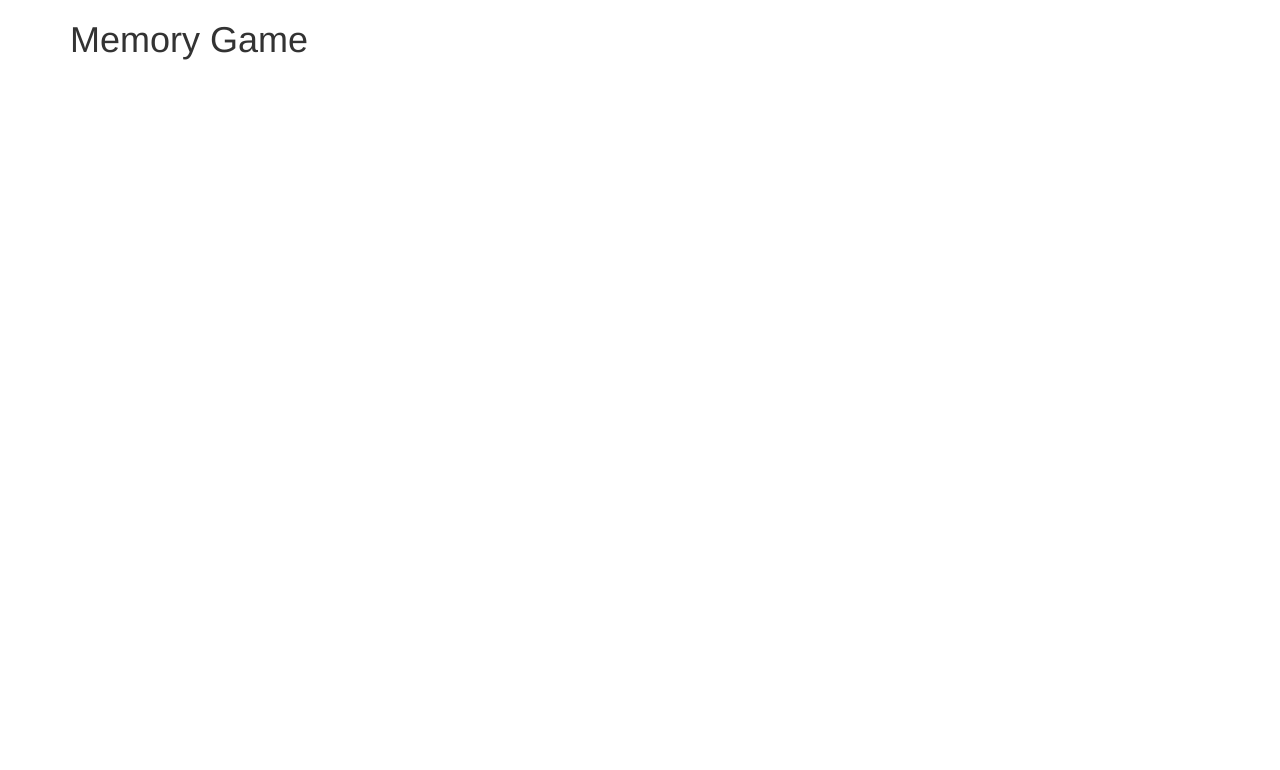
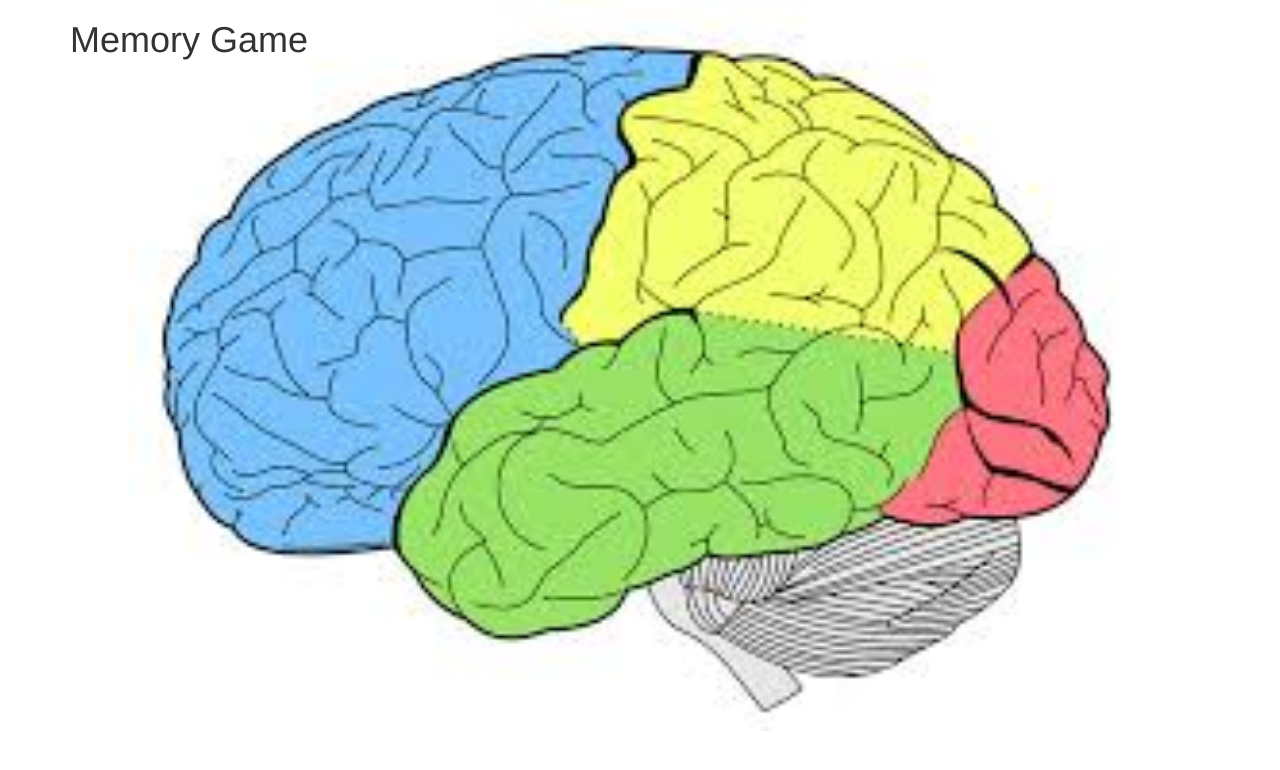
Before and after one commit to fee-slc-2016/react-memory-game, a React app: page / in a window 1280 px wide. Shown: the top 770 px of the page. Built offline with nearby package versions, Linux system fonts and the light colour scheme.

Commit message:
feat(core) Sass and file loaders; Add background image

```diff
--- a/src/app/components/App.js
+++ b/src/app/components/App.js
@@ -3,6 +3,8 @@
 import React from 'react';
 
 import Header from './Header';
+
+import AppSass from './App.sass';
 
 export default class App extends React.Component {
   render () {
--- /dev/null
+++ b/src/app/components/App.sass
@@ -0,0 +1,4 @@
+body
+  background-color: #666
+  background: url("../images/brain.jpeg") no-repeat center/80%
+  background-position: top
--- a/webpack.config.js
+++ b/webpack.config.js
@@ -21,6 +21,19 @@ var config = {
         query: {
           presets: ["react", "es2015"]
         }
+      },
+      {
+        test: /\.css$/,
+        loader: "style!css"
+      },
+      {
+        test: /\.sass$/,
+        loaders: ["style", "css", "sass"]
+      },
+      {
+        test: /\.(jpe?g|png|gif|svg)(\?v=\d+\.\d+\.\d+)?$/i,
+        loader: 'file-loader?name=[path][name].[ext]?[hash:10]',
+         exclude: /(node_modules|bower_components)/
       }
     ]
   },
```
Also changed, not shown: package.json (+6 -1 lines), src/app/images/brain.jpeg (added).
